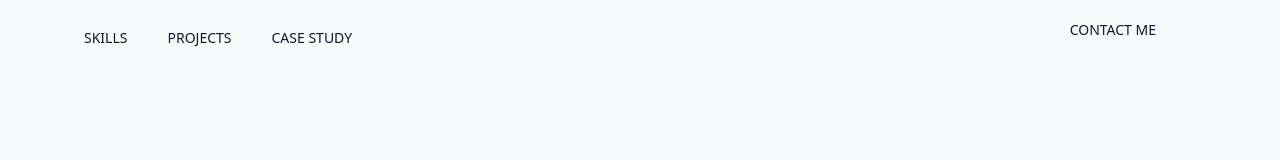
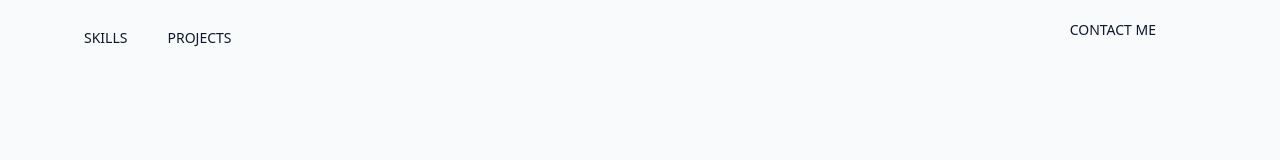
Before and after one commit to kaxelg/kotisivut, a Next.js app: page / in a window 1280 px wide. Shown: the top 160 px of the page. Built offline with nearby package versions, Linux system fonts and the light colour scheme.

Commit message:
Update Header

```diff
--- a/components/Header.js
+++ b/components/Header.js
@@ -7,7 +7,6 @@ function Header() {
         <div className="flex flex-row items-center pt-2">
             <Link className="uppercase text-sm pr-10" href="#skills">Skills</Link>
             <Link className='uppercase text-sm pr-10' href="#projects">Projects</Link>
-            <Link className='uppercase text-sm pr-10' href="#projects">Case Study</Link>
         </div>
         <div className="flex flex-row items-center cursor-pointer">
             <Link href='mailto:kalle.gustafsson@tuni.fi' className="uppercase text-sm pr-10">Contact me</Link>
--- a/pages/index.js
+++ b/pages/index.js
@@ -41,7 +41,7 @@ export default function Home() {
           <Projects />
         </section>
         {/* CASE STUDY */}
-        <section id='casestudy'>
+        <section>
           <CaseStudy />
         </section>
         <motion.div className="sticky bottom-3 left-0 right-0 h-2 bg-slate-900" style={{ scaleX }} />
```
